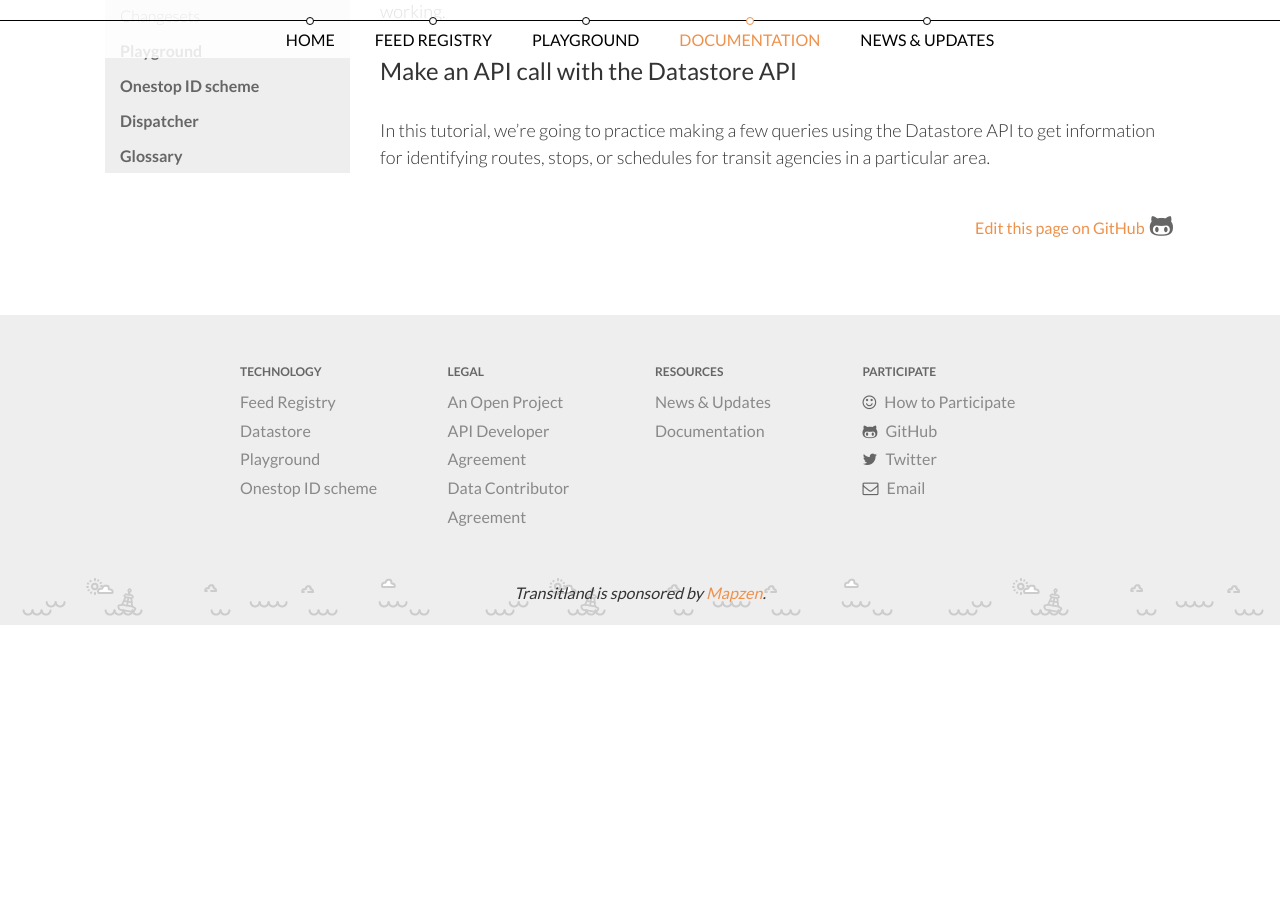
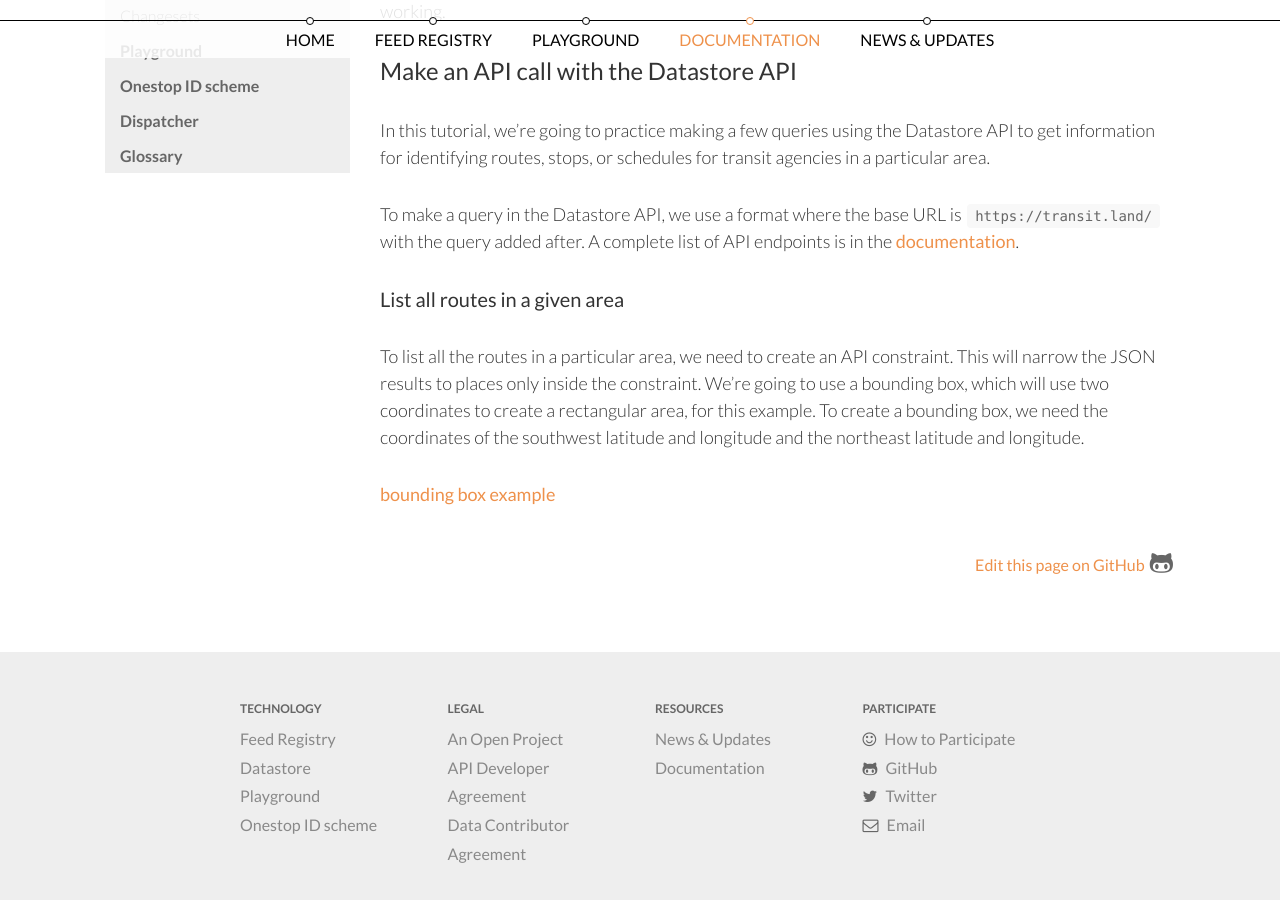
Before and after one commit to transitland/www-transit-land, a Jekyll site: the page built from documentation/tutorial/index.md, in a window 1280 px wide and 900 px high, scrolled down 738 px. Built offline with Jekyll 4.4.1, drawn with Linux system fonts in a browser that asks for light colours; nearby versions of some CDN libraries; before the commit the page ends 1426 px from its top, so only the background shows below that.

Commit message:
add bounding box example photo

```diff
--- a/documentation/tutorial/index.md
+++ b/documentation/tutorial/index.md
@@ -11,3 +11,10 @@
 
 ### Make an API call with the Datastore API
 In this tutorial, we're going to practice making a few queries using the Datastore API to get information for identifying routes, stops, or schedules for transit agencies in a particular area.
+
+To make a query in the Datastore API, we use a format where the base URL is `https://transit.land/` with the query added after. A complete list of API endpoints is in the [documentation](https://transit.land/documentation/datastore/api-endpoints.html).
+
+#### List all routes in a given area
+To list all the routes in a particular area, we need to create an API constraint. This will narrow the JSON results to places only inside the constraint. We're going to use a bounding box, which will use two coordinates to create a rectangular area, for this example. To create a bounding box, we need the coordinates of the southwest latitude and longitude and the northeast latitude and longitude.
+
+[bounding box example](bounding-box.png)
```
Also changed, not shown: 1 other file.
